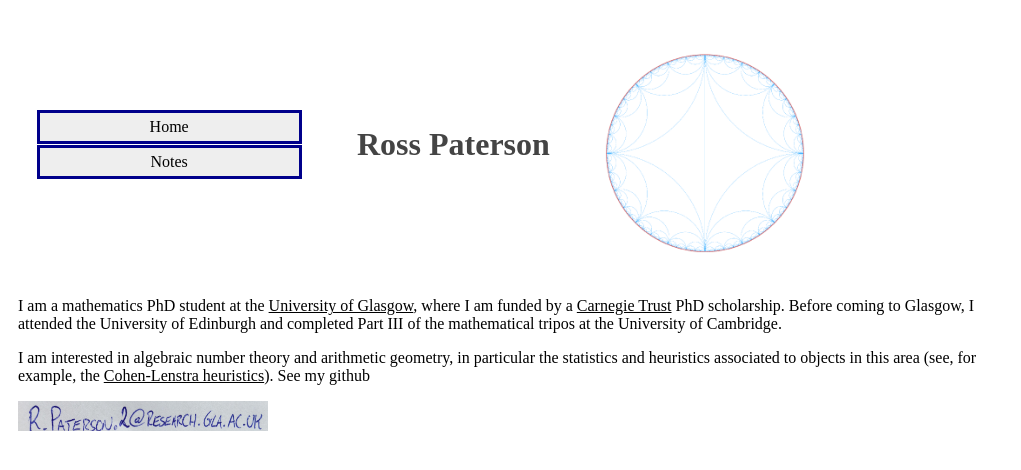
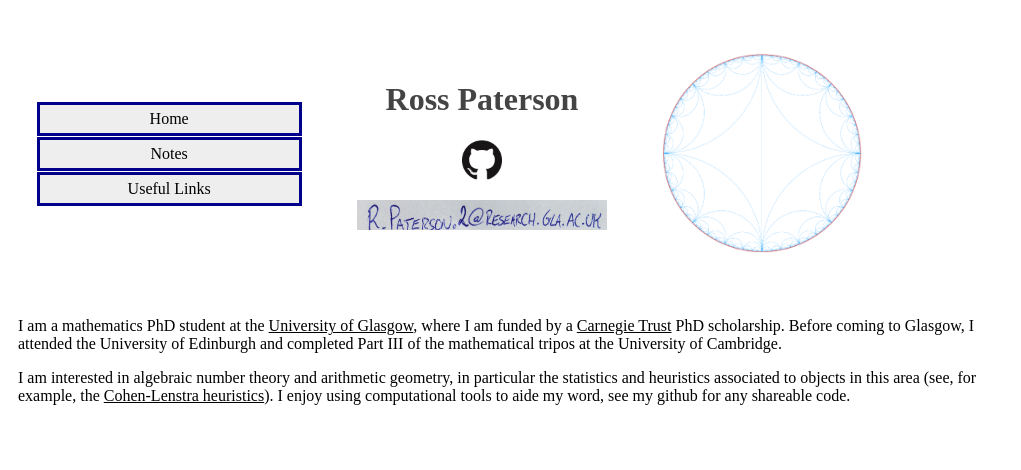
Before and after one commit to ramifiedprime/ramifiedprime.github.io, a PHP site: page / in a window 1280 px wide. Shown: the top 470 px of the page, without its empty margins (0-1021 px from the left). Run offline with PHP 8.4, Linux system fonts and the light colour scheme.

Commit message:
added github and social media type rgion

```diff
--- a/index.html
+++ b/index.html
@@ -18,12 +18,8 @@
 <div id="midtextbox">
 <p>I am a mathematics PhD student at the <a href="https://www.gla.ac.uk/schools/mathematicsstatistics/">University of Glasgow</a>, where I am funded by a <a href="https://www.carnegie-trust.org/">Carnegie Trust</a> PhD scholarship.  Before coming to Glasgow, I attended the University of Edinburgh and completed Part III of the mathematical tripos at the University of Cambridge.</p>
 <p>
-I am interested in algebraic number theory and arithmetic geometry, in particular the statistics and heuristics associated to objects in this area (see, for example, the <a href="https://en.wikipedia.org/wiki/Class_number_problem">Cohen-Lenstra heuristics</a>).  See my github
+I am interested in algebraic number theory and arithmetic geometry, in particular the statistics and heuristics associated to objects in this area (see, for example, the <a href="https://en.wikipedia.org/wiki/Class_number_problem">Cohen-Lenstra heuristics</a>).  I enjoy using computational tools to aide my word, see my github for any shareable code.
 </p>
-<p>
-	<img src="img/Slug.jpg" alt="non snail-mail" style="width:250px;height:30px;">
-</p>
-
 
 </div>
 
--- a/js/topmatter.js
+++ b/js/topmatter.js
@@ -7,14 +7,18 @@ document.write('\
    <ul id="mainmenulist">\
       <li><a href="index.html" id="index">Home</a></li>\
       <li><a href="Notes.html" id="Notes">Notes</a></li>\
+      <li><a href="Misc.html" id="Misc">Useful Links</a></li>\
 <!--  <li><a href="Research.html" id="Research">Research</a></li>\
-      <li><a href="Misc.html" id="Misc">Useful Links</a></li>\
       <li><a href="Teaching.html" id="Teaching">Teaching</a></li> -->\
    </ul>\
 </div></p>\
   </td>\
-  <td valign="middle">\
+  <td valign="middle" style="text-align:center">\
     <h1 id="topmatter">Ross Paterson</h1>\
+    <div class="socialmediaicons">\
+    <img src="img/GitHub-Mark-120px-plus.png" alt="github" style="width:40px;height:40px;">\
+    </div>\
+    <p> <img src="img/Slug.jpg" alt="non snail-mail" style="width:250px;height:30px;"> </p>\
 	</td>\
   <td valign="top" halign="right">\
     <div style="text-align: right;"> </div>\
@@ -22,7 +26,8 @@ document.write('\
 	<img\
 	 title="Farey Diagram"\
 	 src="img/Farey.png"\
-	 width="200">\
+	 width="200"\
+   class="topmatterright">\
     </p>\
   </td></tr>\
 </tbody></table>\
--- a/style/style.css
+++ b/style/style.css
@@ -58,12 +58,12 @@
 	background: #ffffff;
 }
 
-#topmatter img{
+#topmatterright img{
 	display:block;
-   	float:right;
-   	margin:0;
-   	padding:0;
-   	position:relative;
+   float:right;
+   margin:0;
+   padding:0;
+   position:relative;
 }
 
 a{
@@ -86,3 +86,9 @@ a{
    max-width: 1000px;
    position: middle;
 }
+
+.socialmediaicons {
+   display: table-cell;
+   vertical-align: middle;
+   text-align: middle;
+}
```
Also changed, not shown: img/Twitter_Social_Icon_Circle_Color.png (added).
